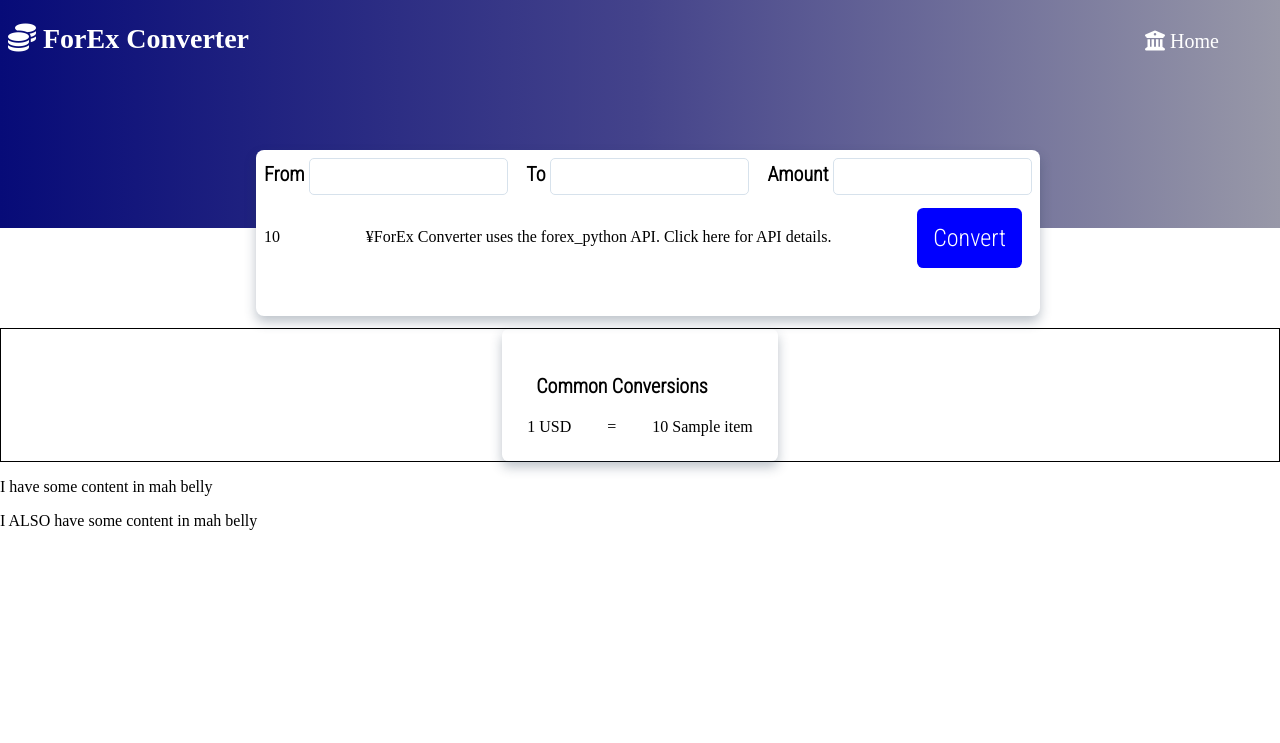
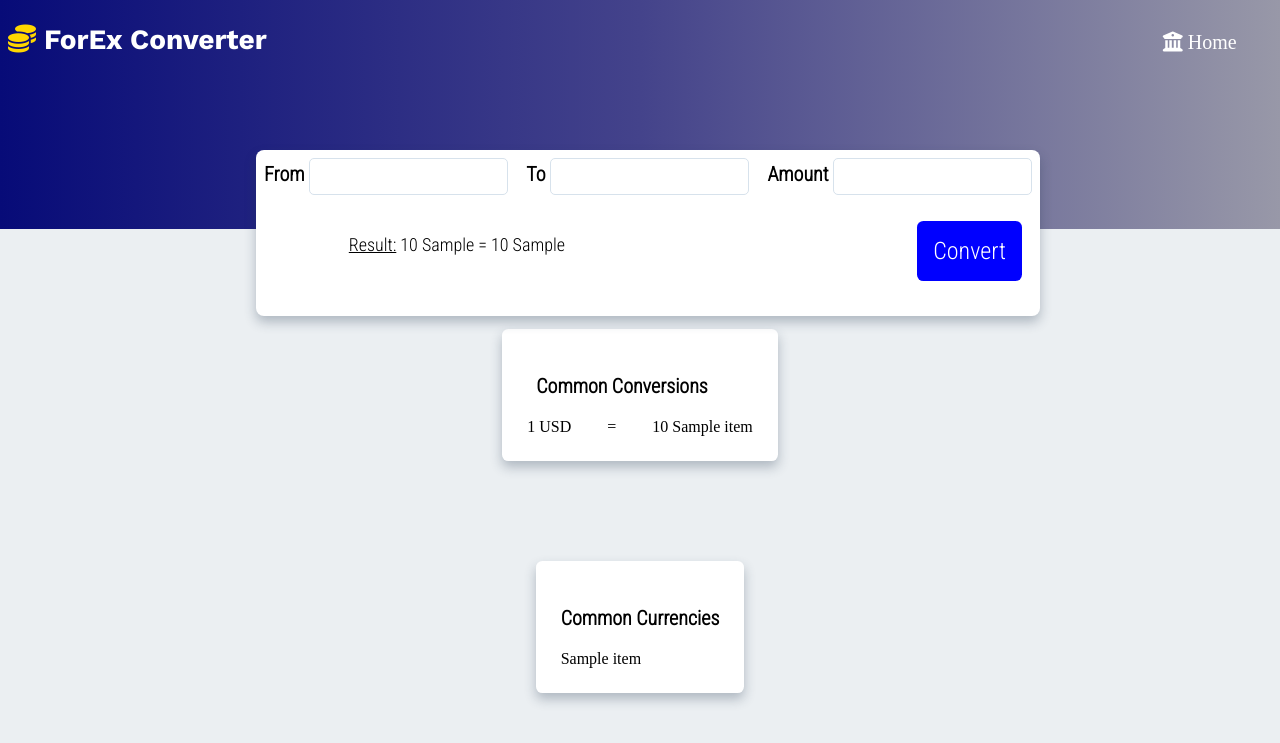
Before and after one commit to michael-lenane/forex-assessment, a Flask app: template templates/conversion.html in a window 1280 px wide. Shown: the top 743 px of the page. Run offline with Flask 2, Linux system fonts and the light colour scheme; the template is opened without the code that fills it: most values are stand-ins (such as "Sample title", 1, 10 or a date in 2020); some libraries are stand-ins or nearby versions.

Commit message:
final formatting

```diff
--- a/app.py
+++ b/app.py
@@ -20,13 +20,11 @@ def show_test_page():
     common_currencies = ["AUD", "CAD", "CNY", "EUR",
                          "GBP", "INR", "JPY", "MXN"]
 
-    flags = ["class='flag flag-australia'"]
-
     currency_codes = CurrencyCodes()
     currency_rates = CurrencyRates()
     amount = Decimal(1.00)
 
-    return render_template("base.html", currencies=currencies, currency_codes=currency_codes, common_currencies=common_currencies, currency_rates=currency_rates, amount=amount, flags=flags)
+    return render_template("base.html", currencies=currencies, currency_codes=currency_codes, common_currencies=common_currencies, currency_rates=currency_rates, amount=amount)
 
 
 @app.route("/convert", methods=["POST", "GET"])
--- a/static/app.css
+++ b/static/app.css
@@ -101,7 +101,6 @@ a {
 .common-info {
     display: flex;
     margin-top: 100px;
-    border: 1px solid black;
 }
 
 .common-currencies {
@@ -123,3 +122,36 @@ h3 {
     font-weight: bold;
     font-family: 'Roboto Condensed', sans-serif;
 }
+
+nav h1 {
+    font-family: 'Work Sans', sans-serif;
+}
+
+h4 {
+    margin-left: 5px;
+    font-family: 'Roboto Condensed', sans-serif;
+    font-size: 18px;
+}
+
+.result {
+    margin-left: 10%;
+    padding: 8px;
+    width: 40%;
+}
+
+.conversion-result {
+    font-family: 'Roboto Condensed', sans-serif;
+    font-size: 18px;
+}
+
+body {
+    background-color: rgb(235, 239, 242)
+}
+
+.common-currencies {
+    background-color: white;
+}
+
+.fa-coins {
+    color: gold;
+}
--- a/templates/base.html
+++ b/templates/base.html
@@ -8,6 +8,9 @@
     <link rel="preconnect" href="https://fonts.googleapis.com">
     <link rel="preconnect" href="https://fonts.gstatic.com" crossorigin>
     <link href="https://fonts.googleapis.com/css2?family=Roboto+Condensed:wght@300&display=swap" rel="stylesheet">
+    <link rel="preconnect" href="https://fonts.googleapis.com">
+    <link rel="preconnect" href="https://fonts.gstatic.com" crossorigin>
+    <link href="https://fonts.googleapis.com/css2?family=Work+Sans:wght@700&display=swap" rel="stylesheet">
     <script src="https://kit.fontawesome.com/34e08155c6.js" crossorigin="anonymous"></script>
     <title>{% block title %}{% endblock %}</title>
 </head>
@@ -50,8 +53,11 @@
 
 
             <div class="button-container">
-                {% block conversion %}{% endblock %}
-                <p>&yen;ForEx Converter uses the forex_python API. Click <a href=""></a> here for API details.</p>
+                <div class="result">
+                    {% block conversion %}
+                    {% endblock %}
+                </div>
+
                 <button class="button">Convert</button>
             </div>
 
--- a/templates/conversion.html
+++ b/templates/conversion.html
@@ -1,15 +1,19 @@
 {% extends 'base.html' %}
 
 {% block conversion %}
-    <p>{{currency_rates.convert(convert_start, convert_end, amount) | round(2)}}</p>
+    <p class="conversion-result"><u>Result:</u> {{amount}} {{convert_start}} = {{currency_rates.convert(convert_start, convert_end, amount) | round(2)}} {{convert_end}}</p>
 {% endblock %}
 
 
 {% block content %}
-    <p>I have some content in mah belly</p>
+    <div class="common-info">
+        <div class="common-currencies">
+            <h3>Common Currencies</h3>
+            <ul>
+            {% for item in common_currencies %}
+                <li>{{item}}</li>
+            {% endfor %}
+            </ul>
+        </div>
+    </div>
 {% endblock %}
-
-
-{% block morecontent %}
-    <p>I ALSO have some content in mah belly</p>
-{% endblock %}
```
